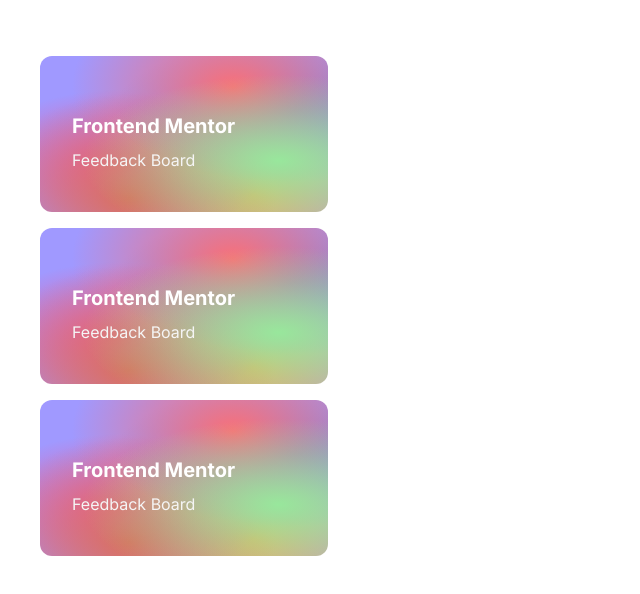
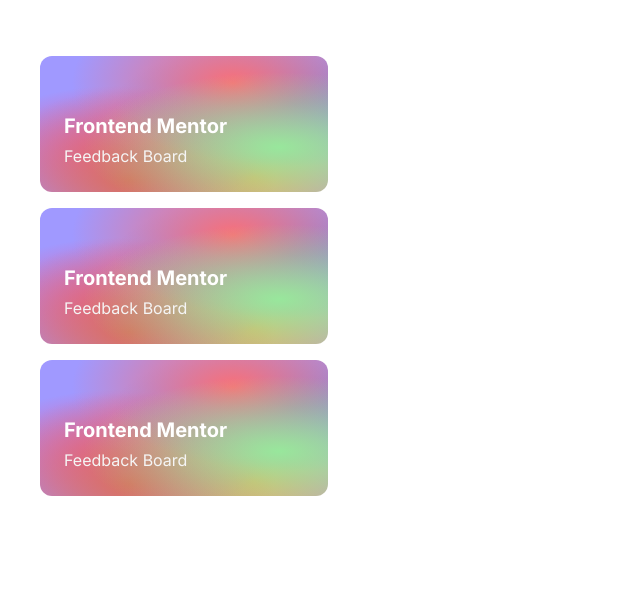
Before and after one commit to katsuragawaa/feedback-hub, a Vue app: page / in a window 1280 px wide. Shown: the top 594 px of the page, without its empty margins (0-640 px from the left). Built offline with nearby package versions, Linux system fonts and the light colour scheme.

Commit message:
Ajust pading

```diff
--- a/src/components/TitleCard.vue
+++ b/src/components/TitleCard.vue
@@ -1,9 +1,9 @@
 <template>
   <div class="rounded-xl gradient-bg flex-1 mx-2 lg:my-2 lg:mx-0">
-    <div class="px-8 py-10">
-      <div class="py-2"></div>
-      <div class="font-bold text-xl text-white mb-2">Frontend Mentor</div>
-      <div class="text-base text-neutral-100">Feedback Board</div>
+    <div class="p-6">
+      <div class="py-4"></div>
+      <div class="font-bold text-xl text-white mb-1">Frontend Mentor</div>
+      <div class="text-neutral-100">Feedback Board</div>
     </div>
   </div>
 </template>
```
